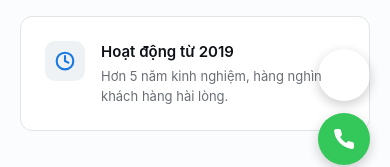
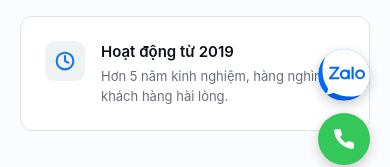
Before and after one commit to ctytao/cloud51-store, a Next.js app: page /about in a window 390 px wide. Shown: the part 595-762 px from the top of the page. Built offline with nearby package versions, Linux system fonts and the light colour scheme.

Commit message:
fix(ui): fix floating contact buttons for dark mode and branding
- Zalo: replace generic icon with official SVG asset
- Phone: change background from var(--fg) to #34C759 (visible in dark mode)

```diff
--- a/components/FloatingContactButtons.tsx
+++ b/components/FloatingContactButtons.tsx
@@ -6,9 +6,8 @@ export function FloatingContactButtons() {
   return (
     <div className="floats">
       <button className="f-btn f-zalo" onClick={() => window.open(zaloUrl(CONTACT.zalo), "_blank")} aria-label="Zalo">
-        <svg width="24" height="24" viewBox="0 0 24 24" fill="white">
-          <path d="M21 15a2 2 0 0 1-2 2H7l-4 4V5a2 2 0 0 1 2-2h14a2 2 0 0 1 2 2z" />
-        </svg>
+        {/* eslint-disable-next-line @next/next/no-img-element */}
+        <img src="/assets/Icon_of_Zalo.svg" width="52" height="52" alt="Zalo" style={{ borderRadius: "50%", display: "block" }} />
       </button>
       <button className="f-btn f-phone" onClick={() => (window.location.href = telUrl(CONTACT.phone))} aria-label="Gọi điện">
         <svg width="24" height="24" viewBox="0 0 24 24" fill="white">
```
Also changed, not shown: public/assets/Icon_of_Zalo.png (added), public/assets/Icon_of_Zalo.svg (added).
